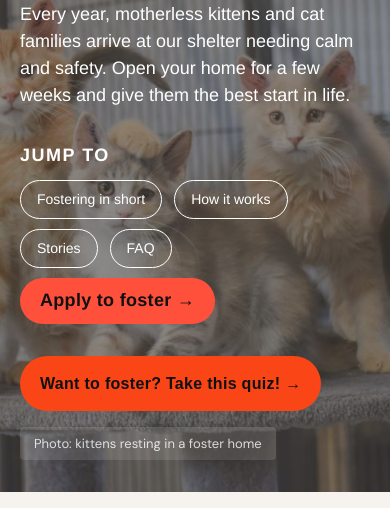
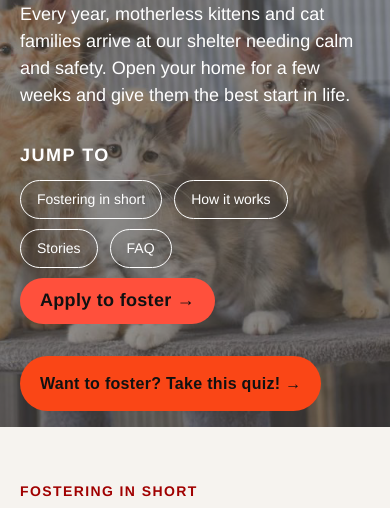
Before and after one commit to pau-arasa/Roskilde-landingpage, a plain HTML site: page index.html in a window 390 px wide. Shown: the part 304-812 px from the top of the page. Drawn offline with Linux system fonts and the light colour scheme; a web font is replaced by a local one.

Commit message:
Remove hero photo caption

```diff
--- a/index.html
+++ b/index.html
@@ -60,7 +60,6 @@
         <a class="pill-button coral" href="#application">Apply to foster →</a>
       </div>
       <button class="quiz-ribbon" type="button" data-open-quiz>Want to foster? Take this quiz! →</button>
-      <p class="photo-credit">Photo: kittens resting in a foster home</p>
     </section>
 
     <section id="fostering-short" class="section section-short">
--- a/styles.css
+++ b/styles.css
@@ -63,7 +63,6 @@ img { max-width: 100%; }
 .pill-button { display: inline-flex; align-items: center; padding: 12px 20px; border-radius: 999px; text-decoration: none; line-height: 1.2; }
 .pill-button.coral { margin-top: 10px; background: var(--coral); color: #111; font-size: 18px; font-weight: 700; letter-spacing: .3px; }
 .quiz-ribbon { grid-area: 1 / 1; z-index: 1; align-self: end; justify-self: end; margin: 0 64px 83px 0; padding: 18px 28px; border: 0; border-radius: 999px; background: var(--orange); color: #111; font-family: var(--survey-font); font-size: 18px; font-weight: 700; line-height: 23px; letter-spacing: .3px; }
-.photo-credit { grid-area: 1 / 1; align-self: end; justify-self: end; margin: 0 max(var(--gutter), calc((100% - var(--max)) / 2)) 40px 0; padding: 8px 14px; border-radius: 4px; background: rgba(255,255,255,.12); color: rgba(255,255,255,.8); font: 13px/17px 'DM Sans', sans-serif; }
 
 .section { padding-block: 112px; }
 .section h2 { margin: 0; font-size: clamp(32px, 3.1vw, 44px); line-height: 1.15; }
@@ -219,7 +218,6 @@ img { max-width: 100%; }
   .quiz-header .support-button { padding: 14px 18px; }
   .hero-content { padding-block: 64px 32px; }
   .quiz-ribbon { grid-area: auto; justify-self: start; margin: 0 var(--gutter) 16px; }
-  .photo-credit { grid-area: auto; justify-self: start; margin: 0 var(--gutter) 32px; }
   .section { padding-block: 72px; }
   .fact-card { padding: 24px; }
   .process ol { grid-template-columns: repeat(3, minmax(0, 1fr)); gap: 32px 24px; padding: 0; }
```
